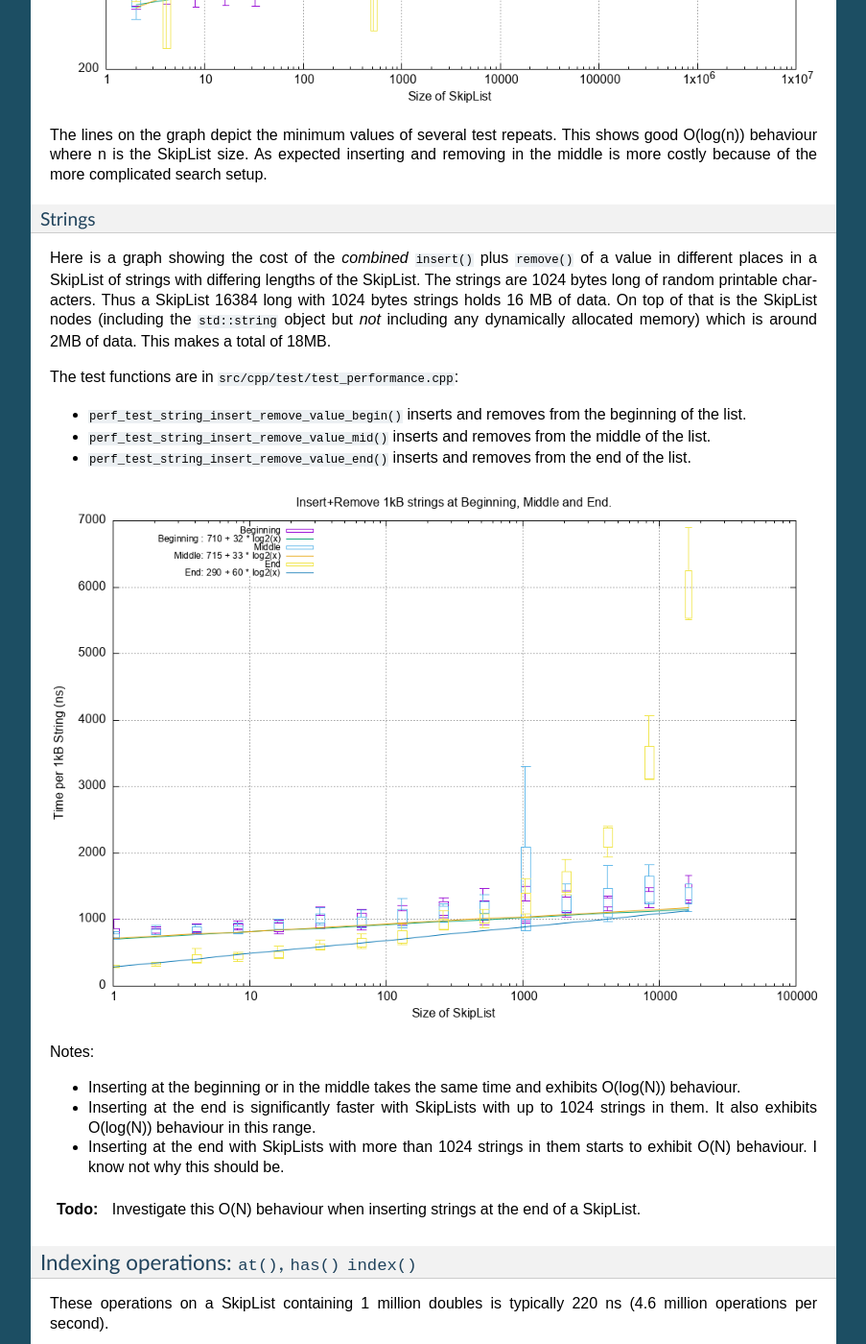
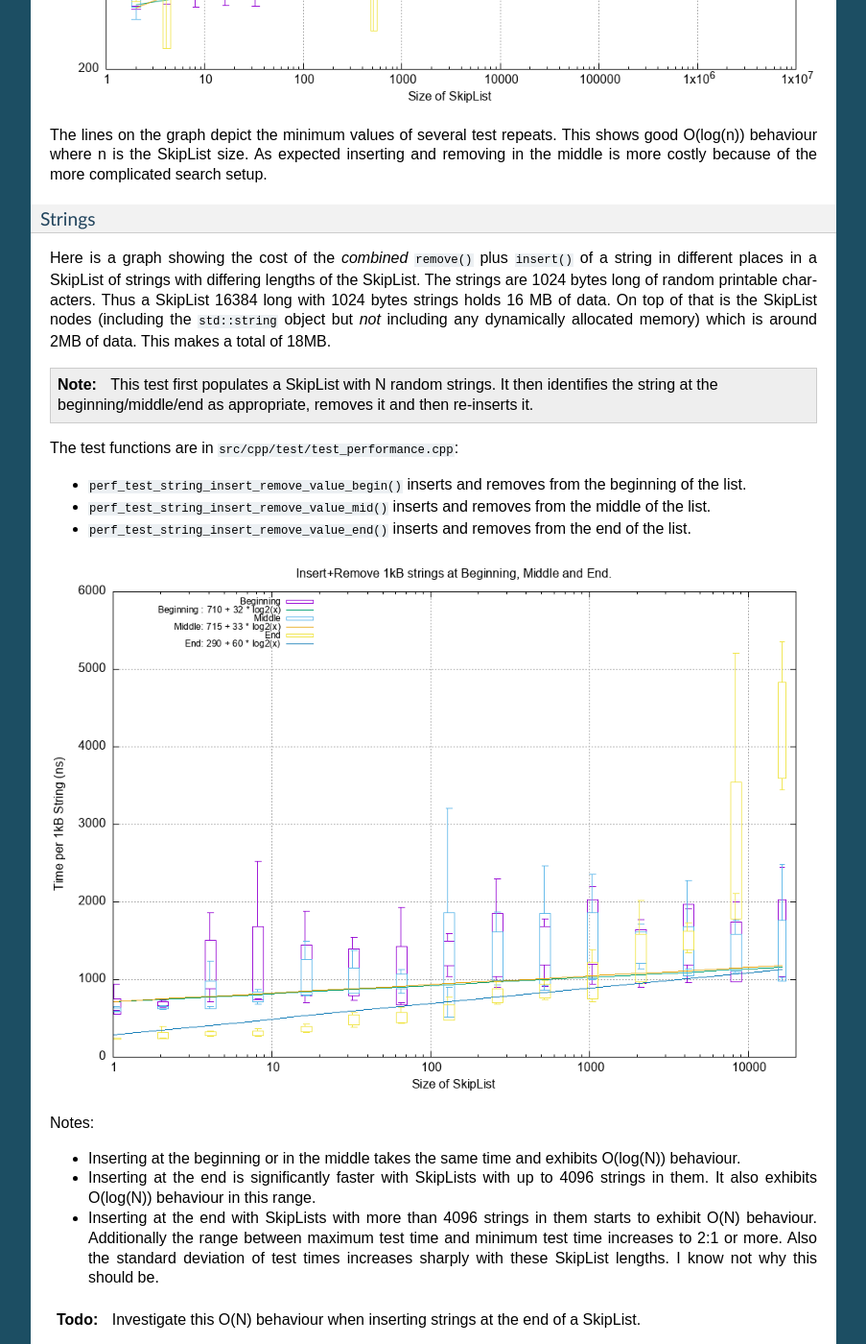
Before and after one commit to paulross/skiplist, a Sphinx documentation site: the page built from docs/source/performance.rst, in a window 1280 px wide and 1400 px high, scrolled down 1656 px. Shown: the whole window at 96% size, without its empty margins (198-1101 px from the left). Built offline with Sphinx 7.4.7, drawn with Linux system fonts in a browser that asks for light colours.

Commit message:
Fix the string insert/remove tests. Still showing odd behaviour when inserting at end. Other tests are inhibited.

```diff
--- a/docs/source/performance.rst
+++ b/docs/source/performance.rst
@@ -95,12 +95,17 @@ As expected inserting and removing in the middle is more costly because of the m
 Strings
 ^^^^^^^^^^^^^^^^^^^^^^^^^^^^^^^^^^^^^^^^^^^^^^^^^^^^^
 
-Here is a graph showing the cost of the *combined* ``insert()`` plus ``remove()`` of a value in different places in a
-SkipList of strings with differing lengths of the SkipList.
+Here is a graph showing the cost of the *combined* ``remove()`` plus ``insert()`` of a string in different
+places in a SkipList of strings with differing lengths of the SkipList.
 The strings are 1024 bytes long of random printable characters.
 Thus a SkipList 16384 long with 1024 bytes strings holds 16 MB of data.
 On top of that is the SkipList nodes (including the ``std::string`` object but *not* including any dynamically allocated
 memory) which is around 2MB of data. This makes a total of 18MB.
+
+.. note::
+
+    This test first populates a SkipList with N random strings.
+    It then identifies the string at the beginning/middle/end as appropriate, removes it and then re-inserts it.
 
 The test functions are in ``src/cpp/test/test_performance.cpp``:
 
@@ -114,9 +119,11 @@ The test functions are in ``src/cpp/test/test_performance.cpp``:
 Notes:
 
 - Inserting at the beginning or in the middle takes the same time and exhibits O(log(N)) behaviour.
-- Inserting at the end is significantly faster with SkipLists with up to 1024 strings in them.
+- Inserting at the end is significantly faster with SkipLists with up to 4096 strings in them.
   It also exhibits O(log(N)) behaviour in this range.
-- Inserting at the end with SkipLists with more than 1024 strings in them starts to exhibit O(N) behaviour.
+- Inserting at the end with SkipLists with more than 4096 strings in them starts to exhibit O(N) behaviour.
+  Additionally the range between maximum test time and minimum test time increases to 2:1 or more.
+  Also the standard deviation of test times increases sharply with these SkipList lengths.
   I know not why this should be.
 
 .. todo::
```
Also changed, not shown: docs/source/plots/images/perf_test_string_insert_remove_value.png, 6 other files.
